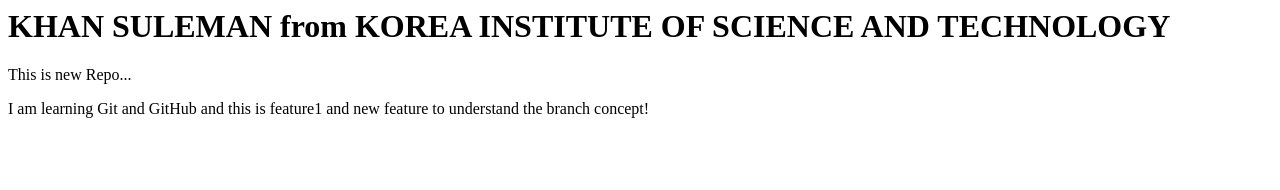
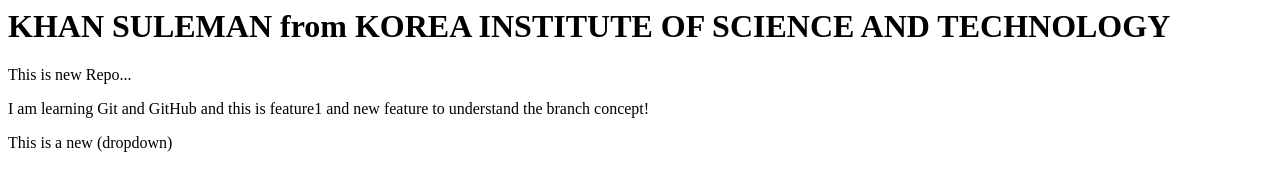
Before and after one commit to khansuleman12/localrepo, a plain HTML site: page Index.html in a window 1280 px wide. Drawn offline with Linux system fonts and the light colour scheme.

```diff
--- a/Index.html
+++ b/Index.html
@@ -1,3 +1,4 @@
 <h1> KHAN SULEMAN from KOREA INSTITUTE OF SCIENCE AND TECHNOLOGY</h1>
 <p> This is new Repo...</p>
 <p> I am learning Git and GitHub and this is feature1 and new feature to understand the branch concept! </p>
+<p> This is a new (dropdown)</p>
```
